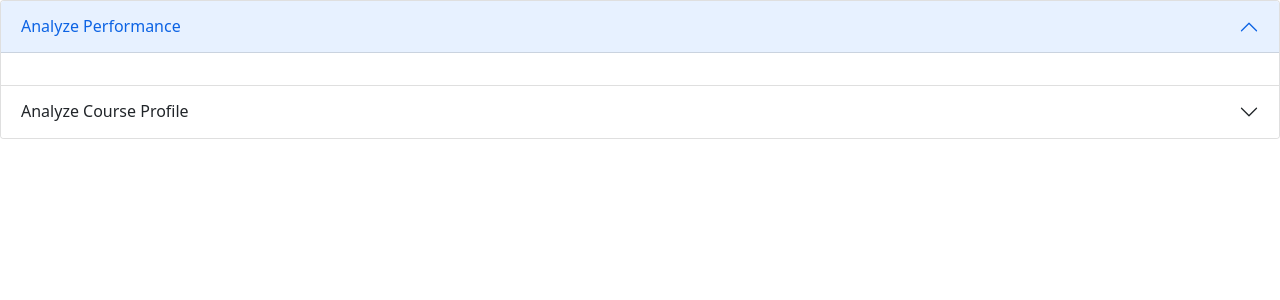
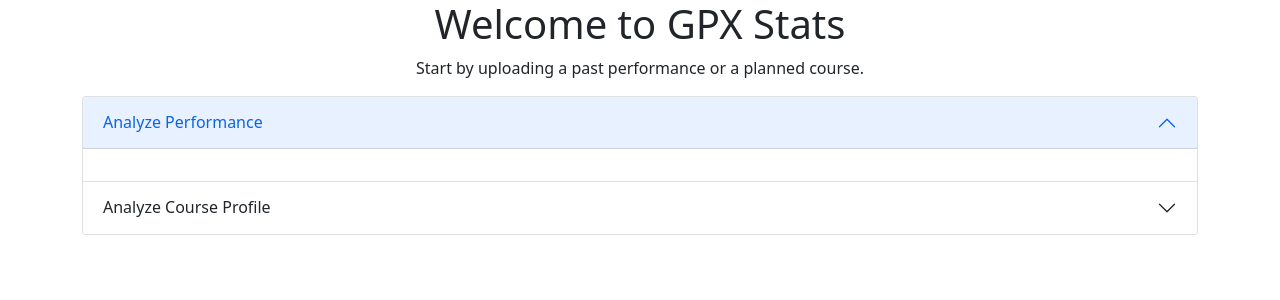
Before and after one commit to sudoale/gpx_stats, a Flask app: page / in a window 1280 px wide. Shown: the top 300 px of the page. Run offline with Flask 2, Linux system fonts and the light colour scheme; some libraries are stand-ins or nearby versions.

Commit message:
updated user interface

```diff
--- a/templates/index.html
+++ b/templates/index.html
@@ -5,6 +5,9 @@
 {% endblock %}
 
 {% block content %}
+<div class="container">
+  <h1 class="text-center">Welcome to GPX Stats</h1>
+  <p class="text-center">Start by uploading a past performance or a planned course.</p>
   <div class="accordion" id="accordionExample">
     <div class="accordion-item">
       <h2 class="accordion-header" id="headingOne">
@@ -14,7 +17,7 @@
       </h2>
       <div id="collapseOne" class="accordion-collapse collapse show" aria-labelledby="headingOne" data-bs-parent="#accordionExample">
         <div class="accordion-body">
-        <form action="/upload_file" class="dropzone" id="my-element"></form>
+          <form action="/upload_performance_file" class="dropzone" id="performance"></form>
         </div>
       </div>
     </div>
@@ -26,20 +29,30 @@
       </h2>
       <div id="collapseTwo" class="accordion-collapse collapse" aria-labelledby="headingTwo" data-bs-parent="#accordionExample">
         <div class="accordion-body">
-        <strong>This is the second item's accordion body.</strong> It is hidden by default, until the collapse plugin adds the appropriate classes that we use to style each element. These classes control the overall appearance, as well as the showing and hiding via CSS transitions. You can modify any of this with custom CSS or overriding our default variables. It's also worth noting that just about any HTML can go within the <code>.accordion-body</code>, though the transition does limit overflow.
+          <form action="/upload_course_file" class="dropzone" id="course"></form>
+        </div>
       </div>
     </div>
   </div>
 </div>
 
+<script>
+  Dropzone.options.performance = {
+    init: function() {
+      this.on("addedfile", file => {
+        console.log("A file has been added");
+      });
+      this.on("success", (file, response) => {
+        alert("File upload successful.");
+        window.location.replace(response);
+      });
+      this.on("error", (file, response) => {
+          alert(response);
+      });
+    }
+  };
 
-
-
-
-<script>
-  Dropzone.options.myElement = {
-  // Note: using "function()" here to bind `this` to
-  // the Dropzone instance.
+  Dropzone.options.course = {
     init: function() {
       this.on("addedfile", file => {
         console.log("A file has been added");
```
Also changed, not shown: templates/analyze_course.html (+22 -4 lines). Lines whose indentation alone changed are shown as unchanged.
